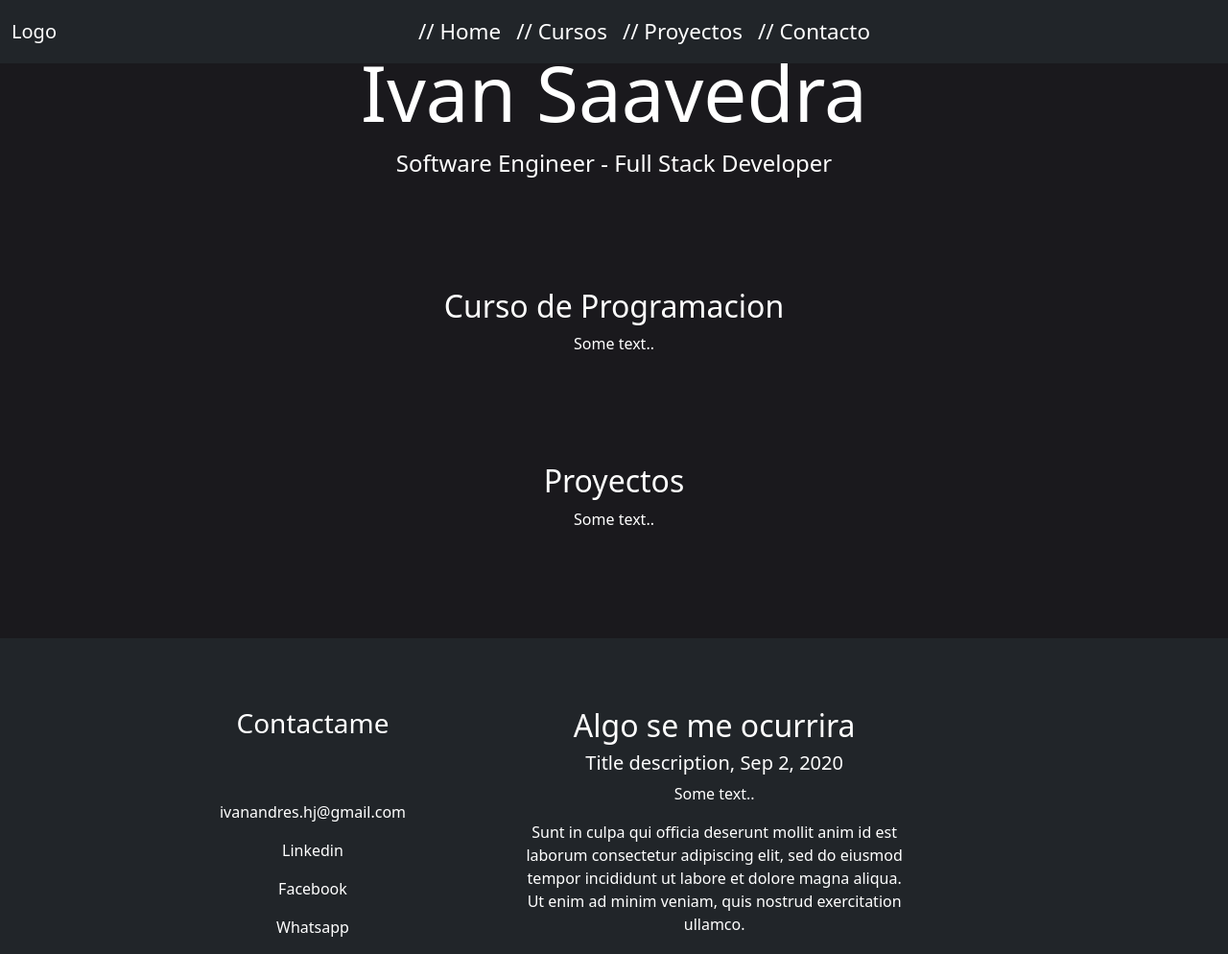
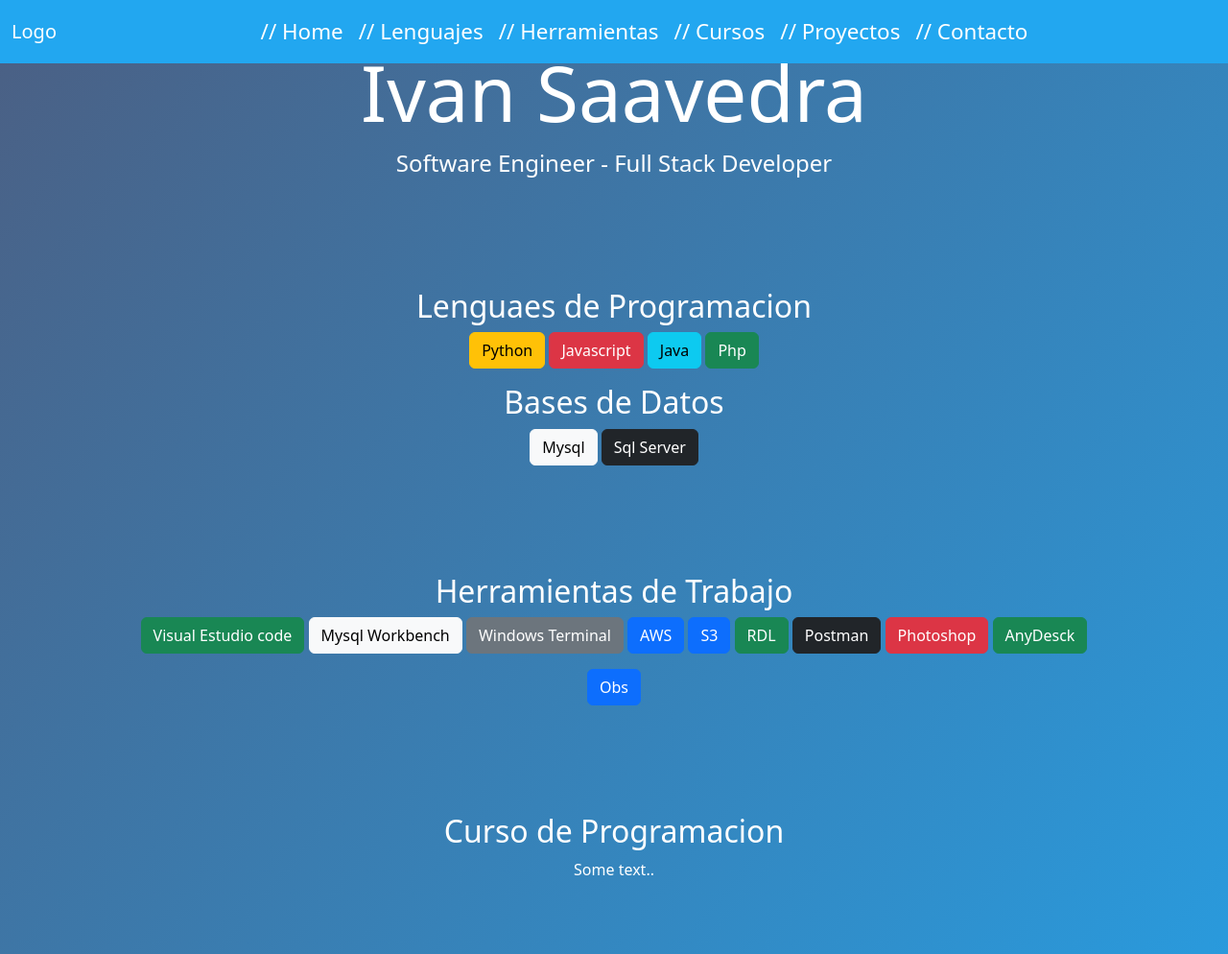
Before and after one commit to ivan-jv25/dev, a plain HTML site: page index.html in a window 1280 px wide. Shown: the top 994 px of the page at 96% size. Drawn offline with Linux system fonts and the light colour scheme.

Commit message:
cambio de disenio

```diff
--- a/index.html
+++ b/index.html
@@ -11,7 +11,7 @@
 
   </head>
   <body>
-    <nav class="navbar navbar-expand-sm bg-dark navbar-dark  fixed-top">
+    <nav class="navbar navbar-expand-sm  navbar-dark  fixed-top">
         <div class="container-fluid">
             <a class="navbar-brand" href="#">Logo</a>
             <button class="navbar-toggler" type="button" data-bs-toggle="collapse" data-bs-target="#collapsibleNavbar">
@@ -19,18 +19,12 @@
             </button>
             <div class="collapse navbar-collapse justify-content-center" id="collapsibleNavbar">
                 <ul class="navbar-nav">
-                    <li class="nav-item">
-                        <a class="nav-link active" href="#home" > <span>// Home</span></a>
-                    </li>
-                    <li class="nav-item">
-                        <a class="nav-link" href="#cursos"><span>// Cursos</span></a>
-                    </li>
-                    <li class="nav-item">
-                        <a class="nav-link" href="#proyectos"><span>// Proyectos</span></a>
-                    </li>
-                    <li class="nav-item">
-                        <a class="nav-link" href="#conctacto" ><span>// Contacto</span></a>
-                    </li>
+                    <li class="nav-item"> <a class="nav-link active" href="#home"> <span>// Home</span></a> </li>
+                    <li class="nav-item"> <a class="nav-link" href="#lenguaje"><span>// Lenguajes</span></a> </li>
+                    <li class="nav-item"> <a class="nav-link" href="#herramientas"><span>// Herramientas</span></a> </li>
+                    <li class="nav-item"> <a class="nav-link" href="#cursos"><span>// Cursos</span></a> </li>
+                    <li class="nav-item"> <a class="nav-link" href="#proyectos"><span>// Proyectos</span></a> </li>
+                    <li class="nav-item"> <a class="nav-link" href="#conctacto"><span>// Contacto</span></a> </li>
                 </ul>
             </div>
         </div>
@@ -43,6 +37,31 @@
         <p class="descripcion">Software Engineer - Full Stack Developer</p>
     </div>
 
+    <div class="container p-5 text-center" id="lenguaje">
+        <div class="row">
+            <div class="col-sm-12">
+                <h2>Lenguaes de Programacion</h2>
+                <div class="col-sm-12" id="id_lista_lenguajes">
+
+                </div>
+                <h2>Bases de Datos</h2>
+                <div class="col-sm-12" id="id_lista_ddbb">
+
+                </div>
+            </div>
+        </div>
+    </div>
+
+    <div class="container p-5 text-center" id="herramientas">
+        <div class="row">
+            <div class="col-sm-12">
+                <h2>Herramientas de Trabajo</h2>
+                <div class="col-sm-12" id="id_lista_herramienta">
+
+                </div>
+            </div>
+        </div>
+    </div>
 
     <div class="container p-5 text-center" id="cursos">
         <div class="row">
@@ -58,6 +77,7 @@
             <div class="col-sm-12">
                 <h2>Proyectos</h2>
                 <p>Some text..</p>
+
             </div>
         </div>
     </div>
@@ -72,7 +92,7 @@
                     <li class="nav-item"> <a class="nav-link " href="#">ivanandres.hj@gmail.com</a> </li>
                     <li class="nav-item"> <a class="nav-link" href="#">Linkedin</a> </li>
                     <li class="nav-item"> <a class="nav-link" href="#">Facebook</a> </li>
-                    <li class="nav-item"> <a class="nav-link" href="#">Whatsapp </a> </li>
+                    <li class="nav-item"> <a class="nav-link" id="id_btn_wsp">Whatsapp </a> </li>
                 </ul>
             </div>
             <div class="col-sm-4">
@@ -88,7 +108,7 @@
 
 
 
-
+<script src="js/app.js"></script>
   </body>
 
 
--- /dev/null
+++ b/js/app.js
@@ -0,0 +1,49 @@
+var programacion = [ {nombre:'Python'}, {nombre:'Javascript'}, {nombre:'Java'}, {nombre:'Php'}, ];
+var DDBB         = [ {nombre:'Mysql'}, {nombre:'Sql Server'}, ];
+var herramienta  = [ {nombre:'Visual Estudio code'}, {nombre:'Mysql Workbench'}, {nombre:'Windows Terminal'}, {nombre:'AWS'}, {nombre:'S3'}, {nombre:'RDL'}, {nombre:'Postman'}, {nombre:'Photoshop'}, {nombre:'AnyDesck'}, {nombre:'Obs'}, ];
+var estilos_btn  = [ {style:'btn-primary'}, {style:'btn-secondary'}, {style:'btn-success'}, {style:'btn-danger'}, {style:'btn-warning'}, {style:'btn-info'}, {style:'btn-light'}, {style:'btn-dark'}, ];
+
+window.onload = () =>{
+    __init__()
+}
+
+const __init__ = () =>{
+    document.getElementById('id_btn_wsp').setAttribute('onclick','envio_whatsapp()')
+    lenguajes_programacion();
+    herramientas_trabajo();
+    bases_de_datos()
+}
+
+const envio_whatsapp = () =>{
+    let url = 'https://api.whatsapp.com/send/?phone=56938728797&app_absent=0'
+    let win = window.open(url, '_blank');
+    win.focus();
+}
+
+const lenguajes_programacion = () =>{
+    let lista = ``
+    programacion.forEach(element => { lista +=`<p type="button" class="btn ${estilo_random_btn()}">${element.nombre}</p> ` });
+    document.getElementById('id_lista_lenguajes').innerHTML = lista;
+}
+
+const bases_de_datos = () =>{
+    let lista = ``
+    DDBB.forEach(element => { lista +=`<p type="button" class="btn ${estilo_random_btn()}">${element.nombre}</p> ` });
+    document.getElementById('id_lista_ddbb').innerHTML = lista;
+}
+
+const herramientas_trabajo = () =>{
+    let lista = ``
+    herramienta.forEach(element => { lista +=`<p type="button" class="btn ${estilo_random_btn()}">${element.nombre}</p> ` });
+    document.getElementById('id_lista_herramienta').innerHTML = lista;
+}
+
+
+const estilo_random_btn = () =>{
+    let max          = estilos_btn.length
+    let min          = 0
+    let index_random = 0
+    index_random     = Math.floor(Math.random() * (max - min)) + min
+
+    return estilos_btn[index_random].style
+}
--- a/plugins/css/style.css
+++ b/plugins/css/style.css
@@ -1,19 +1,30 @@
-body{
-    background-color: #1a191d;
-
+body {
+    background-color: #4b5f83;
+    background-image: linear-gradient(to bottom right, #4b5f83, #22a7f0);
+}
+nav{
+    background-color: #22a7f0;
 }
 
-p, h1,h2,h3,h4,h5,h6 .navbar-dark, .nav-link{
+p,
+h1,
+h2,
+h3,
+h4,
+h5,
+h6 .navbar-dark,
+.nav-link {
     color: #fff;
 }
 
-span{
+span {
     font-size: 1.4rem;
 }
 
-.nombre{
+.nombre {
     font-size: 5rem;
 }
-.descripcion{
+
+.descripcion {
     font-size: 1.5rem;
 }
```
Also changed, not shown: favicon.ico (added).
